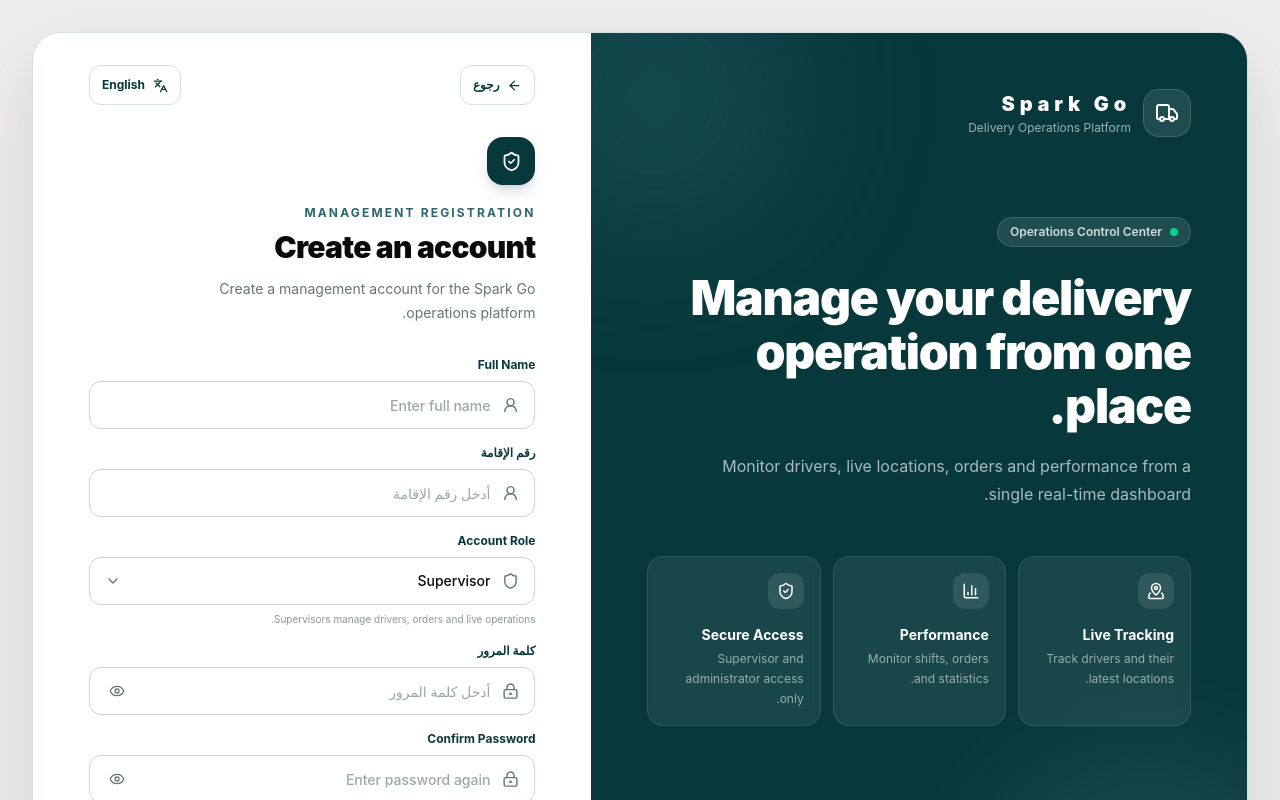
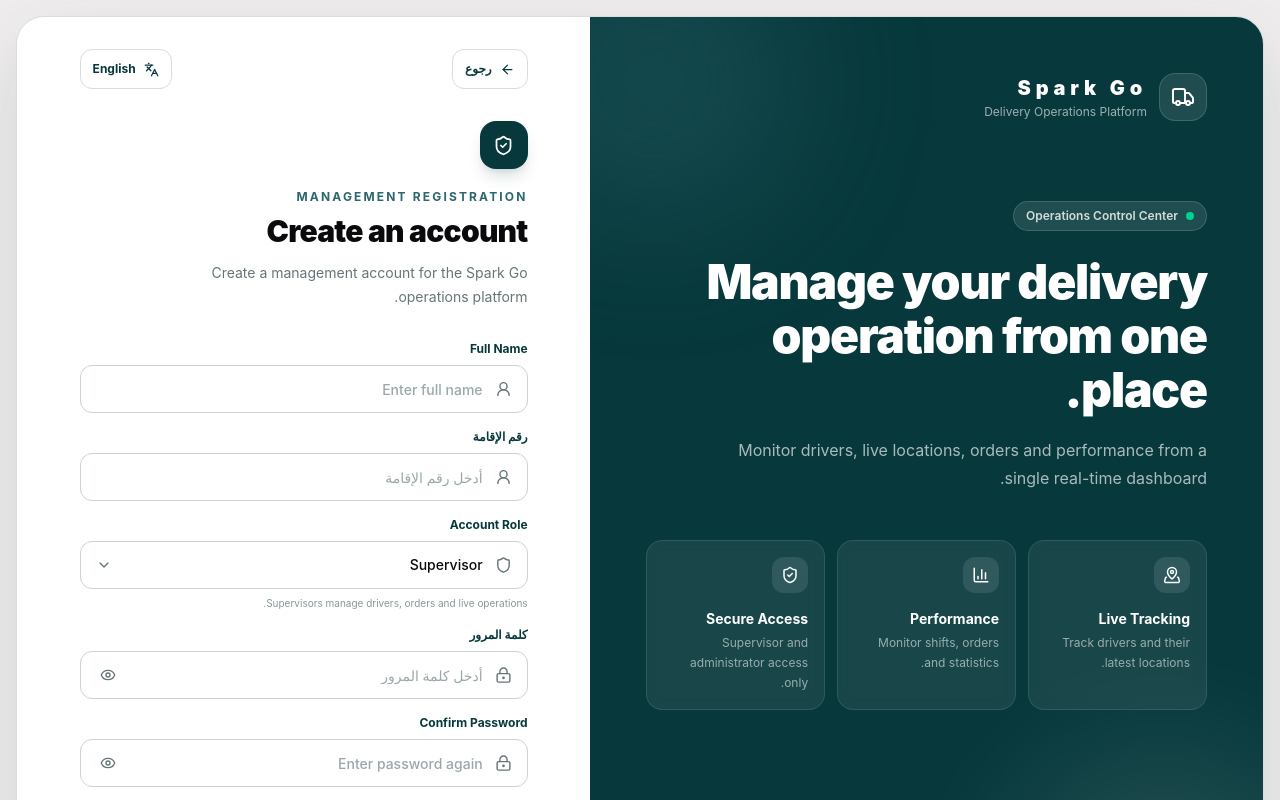
Before and after one commit to whokashmiri/tosh-admin, a React (Vite) app: page /admin-alshahrani in a window 1280 px wide. Shown: the top 800 px of the page. Built offline with nearby package versions, Linux system fonts and the light colour scheme; no server answers.

Commit message:
chore :  src/pages/RegisterPage.tsx

```diff
--- a/src/pages/RegisterPage.tsx
+++ b/src/pages/RegisterPage.tsx
@@ -8,7 +8,7 @@ import {
 
 export default function RegisterPage() {
   return (
-    <main className="min-h-screen bg-[#F0EDEE] p-4 md:p-6 lg:p-8">
+    <main className="min-h-screen bg-[#F0EDEE] p-4 md:p-6 lg:p-4">
       <div className="mx-auto grid min-h-[calc(100vh-2rem)] max-w-7xl overflow-hidden rounded-[28px] border border-[#D6DEDE] bg-white shadow-[0_30px_80px_rgba(7,57,60,0.14)] md:min-h-[calc(100vh-3rem)] lg:grid-cols-[1.08fr_0.92fr]">
         <AuthBrandPanel />
 
```
